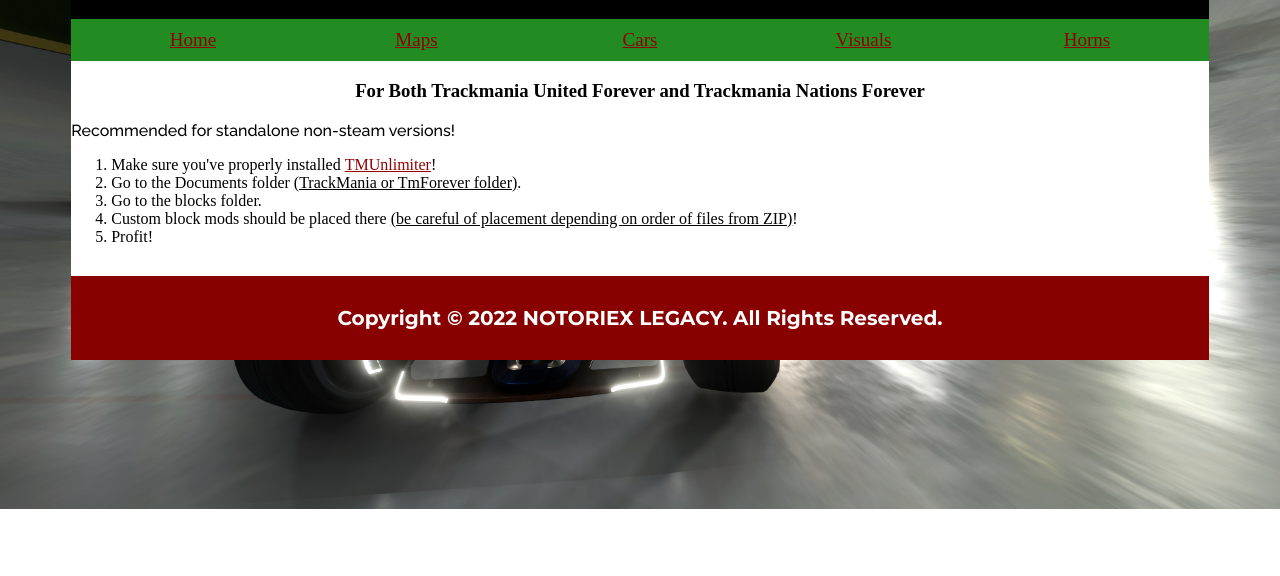
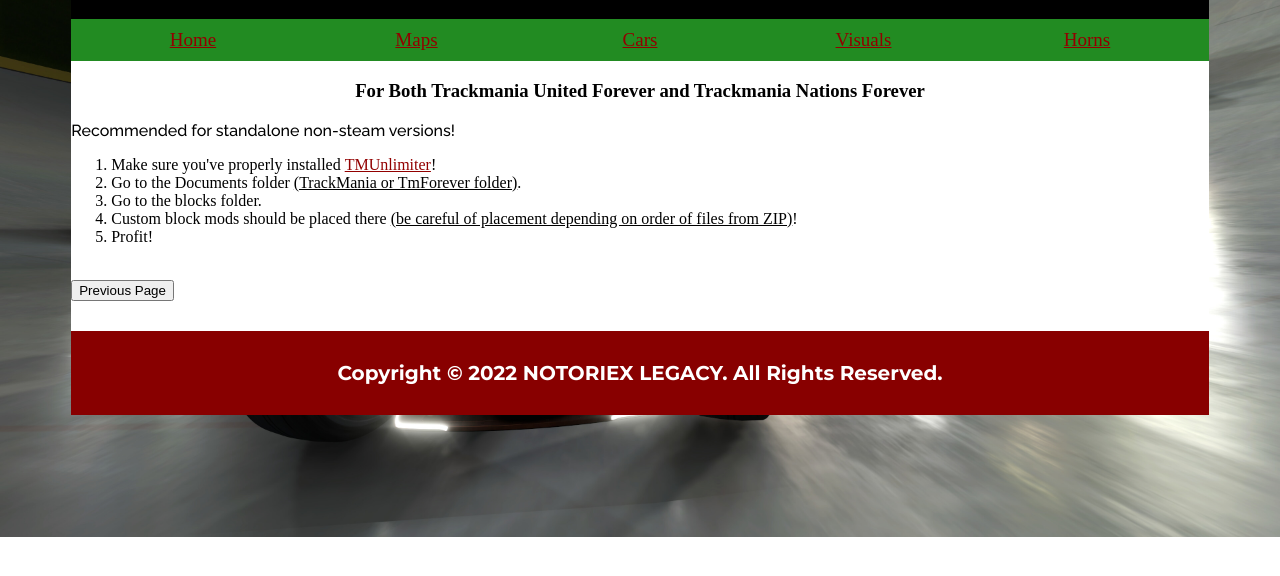
Before and after one commit to NOTORIEX-LEGACY/Trackmania-Hub, a plain HTML site: page tuts/customblockDLinstructs.html in a window 1280 px wide. Shown: the part 82-658 px from the top of the page. Drawn offline with Linux system fonts and the light colour scheme; a web font is replaced by a local one.

Commit message:
added go back buttons!

```diff
--- a/tuts/customblockDLinstructs.html
+++ b/tuts/customblockDLinstructs.html
@@ -52,6 +52,8 @@
                 <li>Custom block mods should be placed there <u>(be careful of placement depending on order of files from ZIP)</u>!</li>
                 <li>Profit!</li>
             </ol>
+            <br>
+            <button onclick = "history.back()">Previous Page</button>
         </main>
             <!-- // <iframe src="http://www.google.com/" scrolling="no" frameborder="no"></iframe> -->
         <!-- </div> -->
```
Also changed, not shown: tuts/mapDLinstructs.html (+2 -0 lines).
